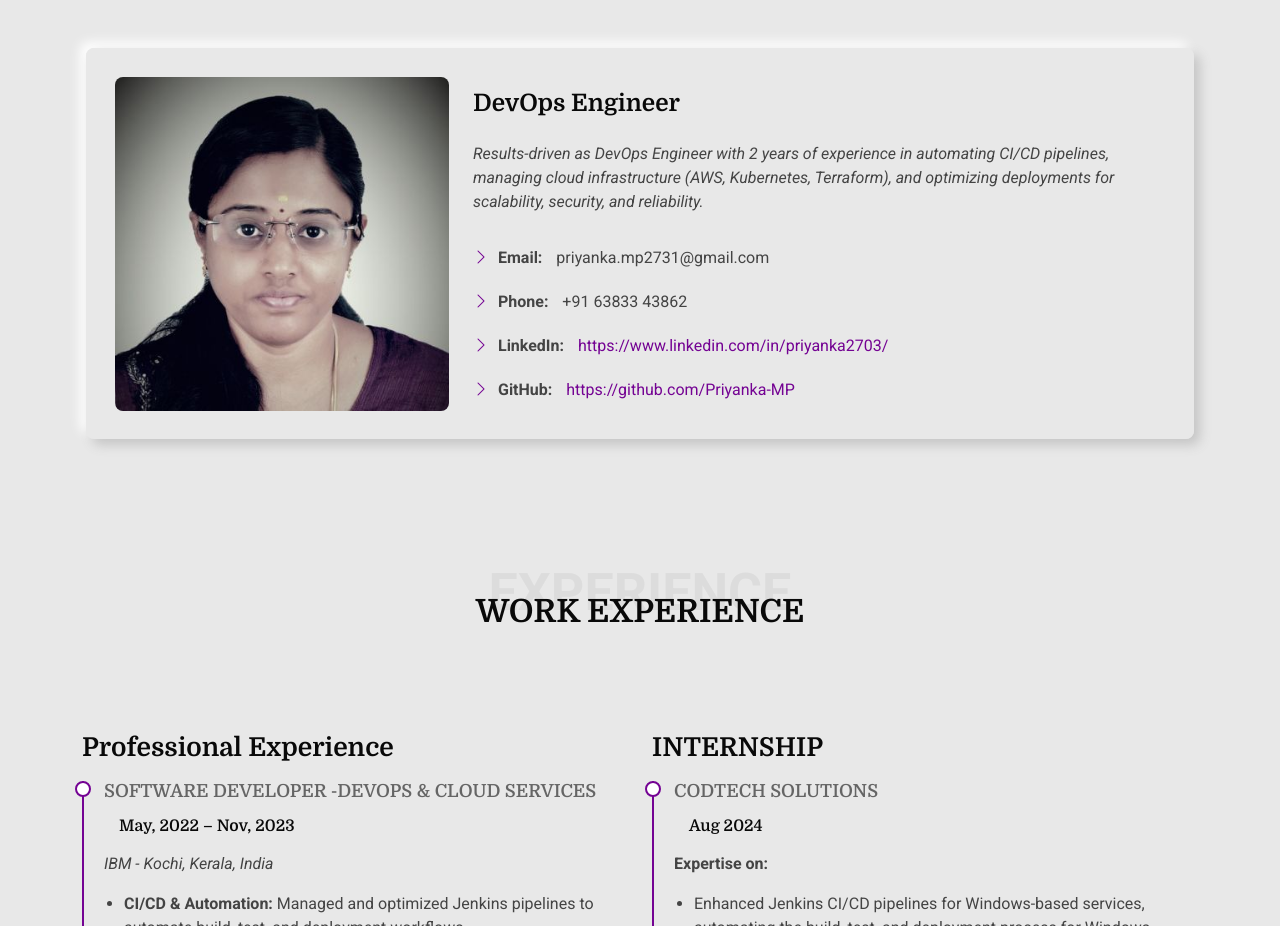
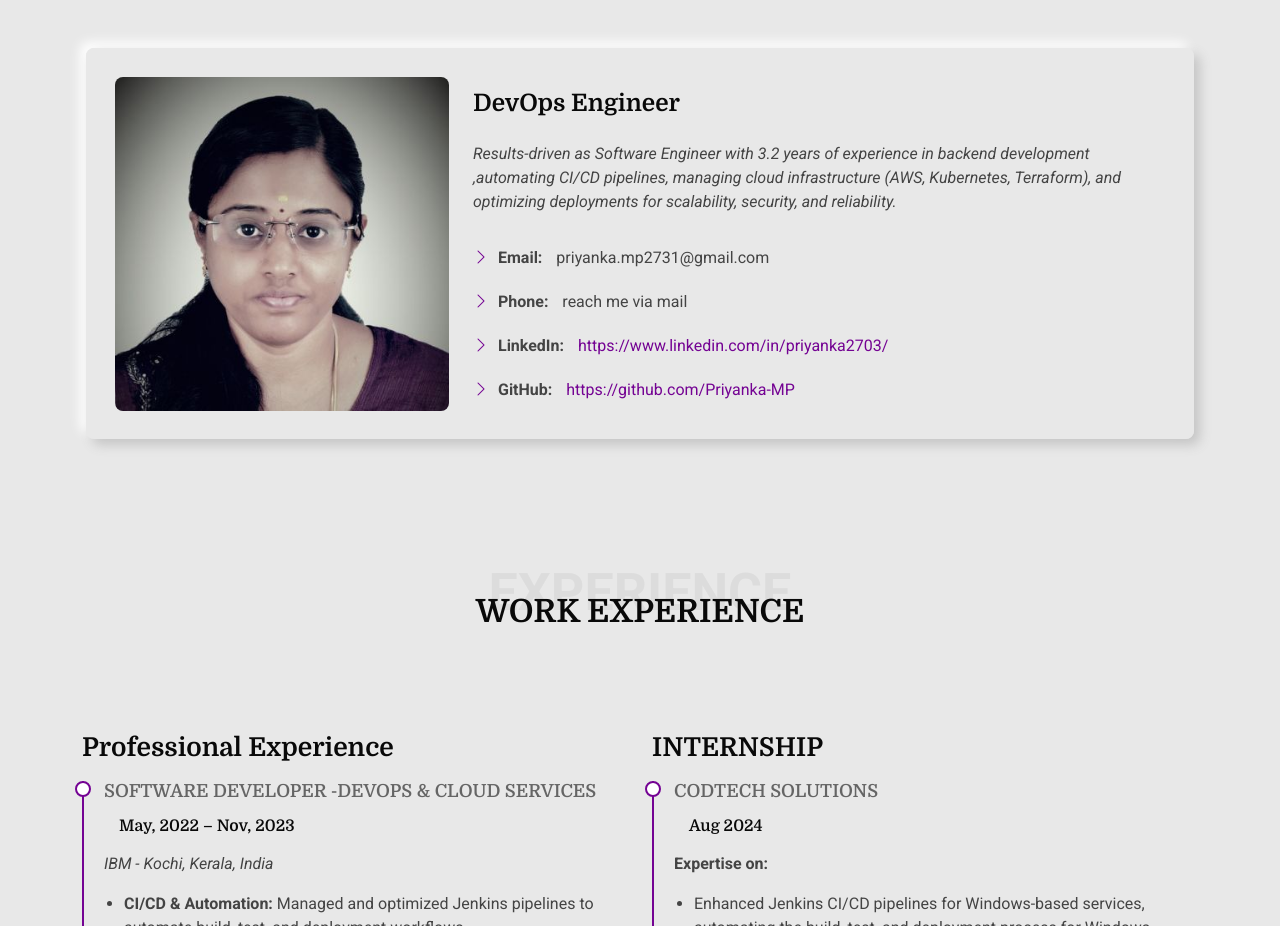
Before and after one commit to Priyanka-MP/MyPortfolio2025, a plain HTML site: page index.html in a window 1280 px wide. Shown: the part 960-1886 px from the top of the page. Drawn offline with Linux system fonts and the light colour scheme.

Commit message:
DescriptionUpdated

```diff
--- a/index.html
+++ b/index.html
@@ -92,13 +92,13 @@
           <div class="col-lg-8 content">
             <h2>DevOps Engineer</h2>
             <p class="fst-italic py-3">
-              Results-driven as DevOps Engineer with 2 years of experience in automating CI/CD pipelines, managing cloud infrastructure (AWS, Kubernetes, Terraform), and optimizing deployments for scalability, security, and reliability.
+              Results-driven as Software Engineer with 3.2 years of experience in backend development ,automating CI/CD pipelines, managing cloud infrastructure (AWS, Kubernetes, Terraform), and optimizing deployments for scalability, security, and reliability.
             </p>
             <div class="row">
               <div class="col-lg-12">
                 <ul>
                   <li><i class="bi bi-chevron-right"></i> <strong>Email:</strong> <span>priyanka.mp2731@gmail.com</span></li>
-                  <li><i class="bi bi-chevron-right"></i> <strong>Phone:</strong> <span>+91 63833 43862</span></li>
+                  <li><i class="bi bi-chevron-right"></i> <strong>Phone:</strong> <span>reach me via mail</span></li>
                   <li><i class="bi bi-chevron-right"></i> <strong>LinkedIn:</strong> <a href="https://www.linkedin.com/in/priyanka2703/">https://www.linkedin.com/in/priyanka2703/</a></li>
                   <li><i class="bi bi-chevron-right"></i> <strong>GitHub:</strong> <a href="https://github.com/Priyanka-MP">https://github.com/Priyanka-MP</a></li>
                 </ul>
```
